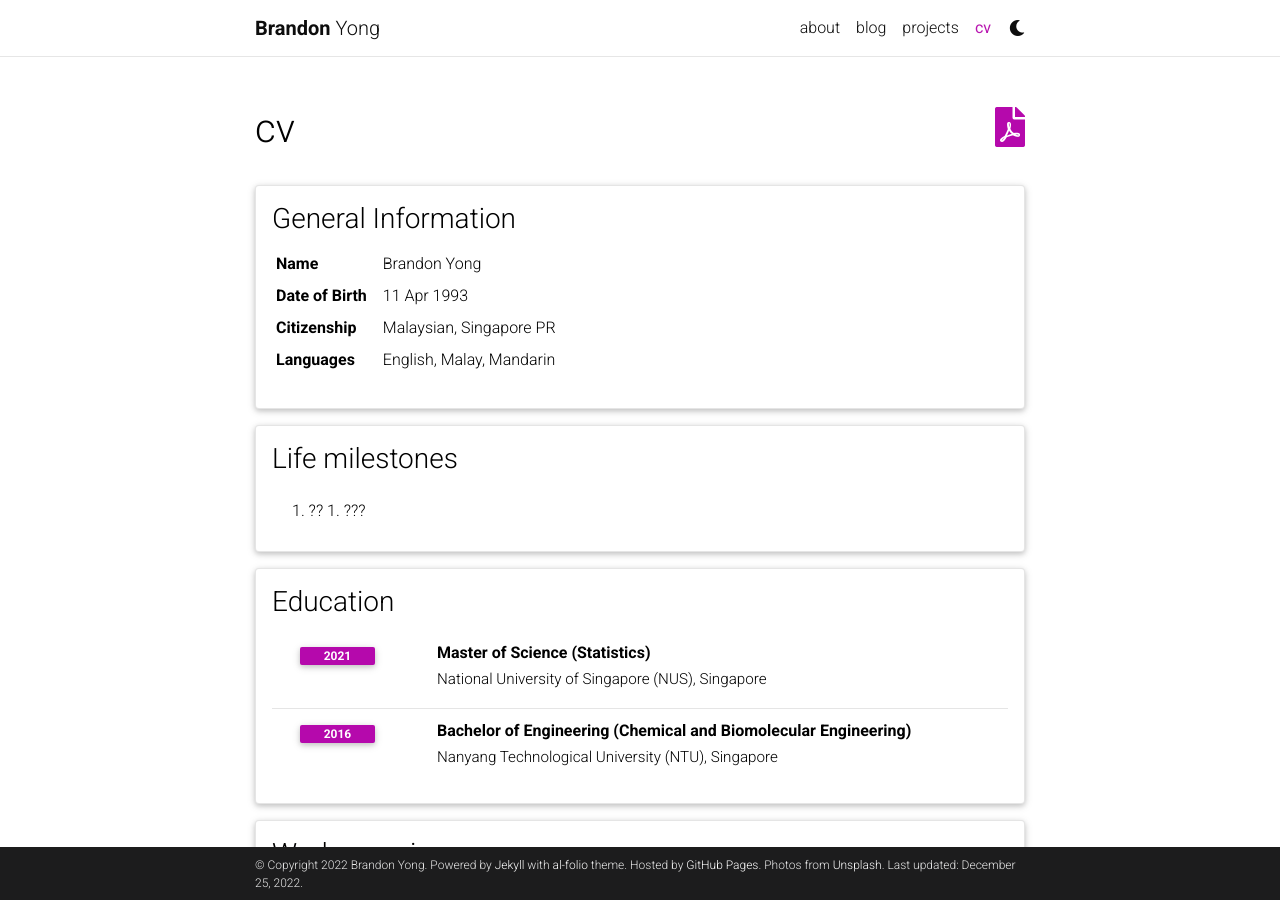
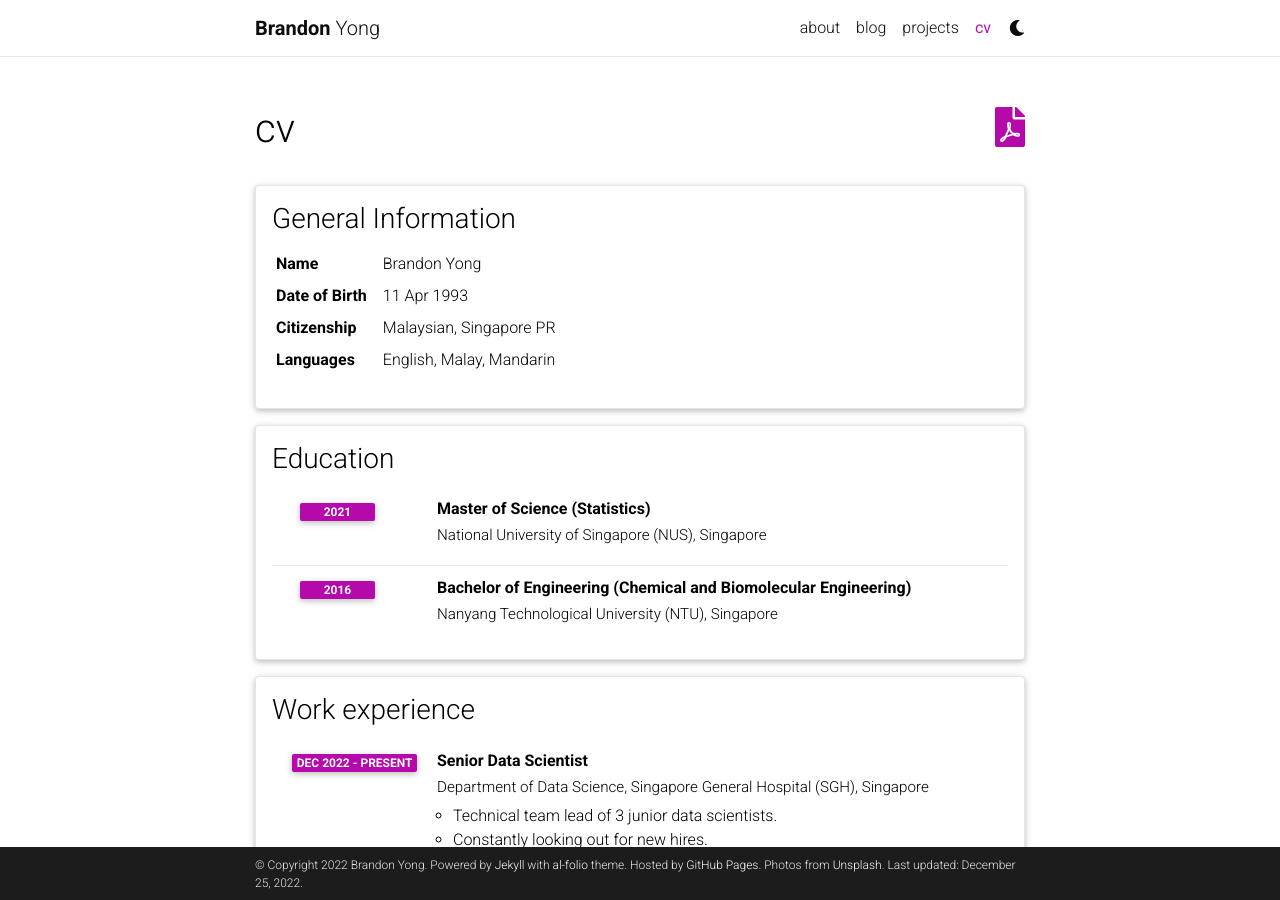
Before and after one commit to brandonyongys/brandonyongys.github.io, a Jekyll site: the page built from _pages/cv.md, in a window 1280 px wide and 900 px high. Built offline with Jekyll 4.4.1, drawn with Linux system fonts in a browser that asks for light colours; comment, search, counter and statistics services are not loaded; a style sheet for code colours, icons or effects is not loaded.

Commit message:
Removed life milestones in cv

```diff
--- a/_data/cv.yml
+++ b/_data/cv.yml
@@ -10,11 +10,6 @@
     - name: Languages
       value: English, Malay, Mandarin
 
-- title: Life milestones
-  type: list
-  contents:
-    1. ??
-    1. ???
 
 - title: Education
   type: time_table
```
